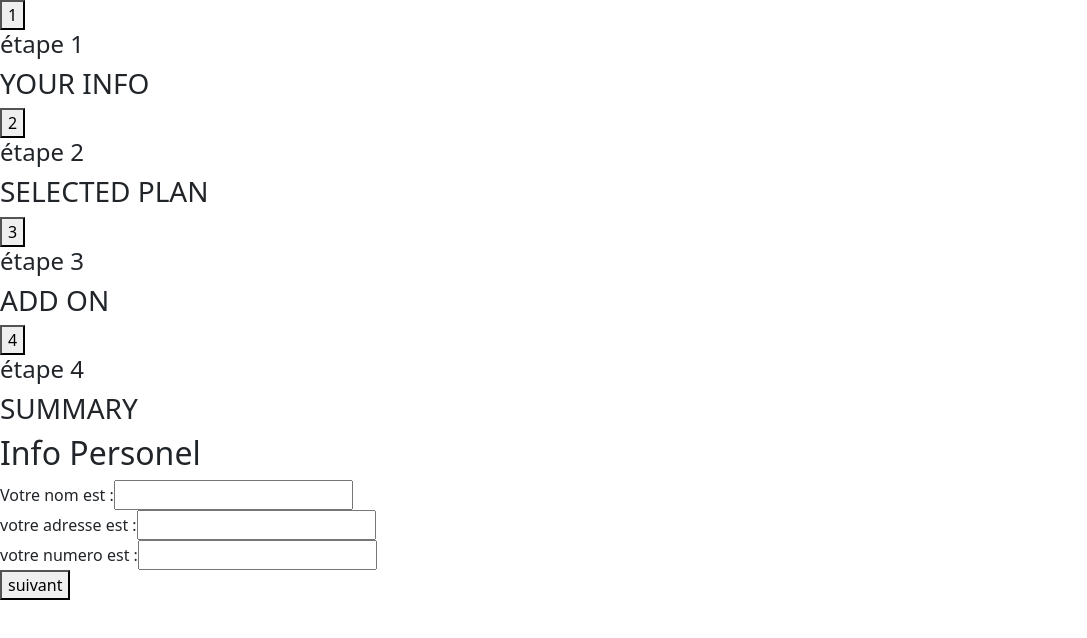
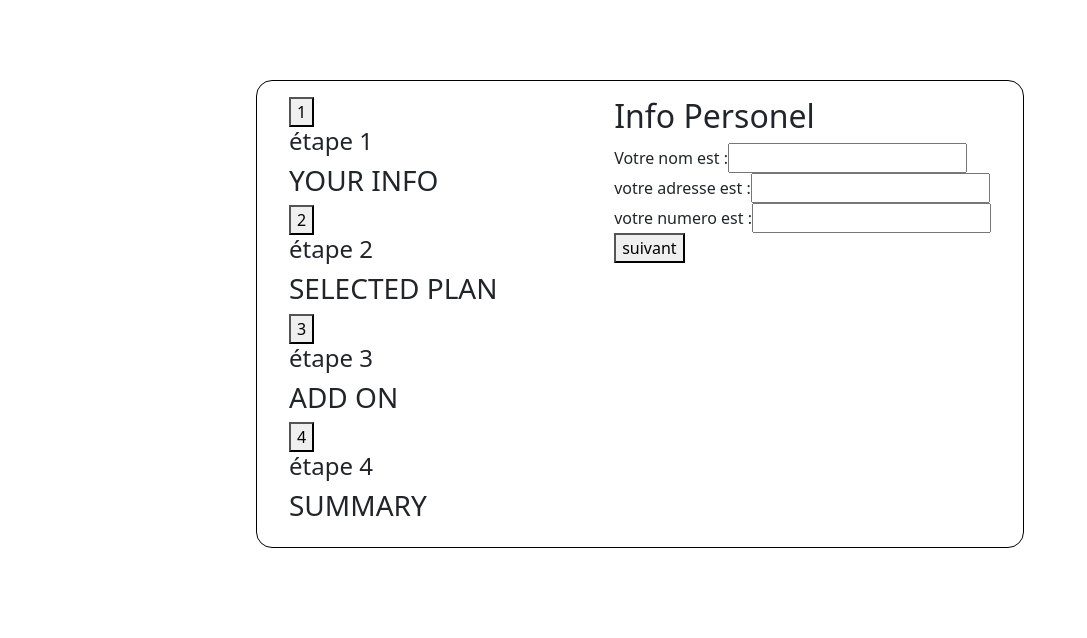
Before and after one commit to kottor96/projectState, a React (Vite) app: page / in a window 1280 px wide. Shown: the top 638 px of the page, without its empty margins (0-1087 px from the left). Built offline with nearby package versions, Linux system fonts and the light colour scheme; the HTML template or start-up script is replaced by a standard one.

Commit message:
j'ai commencer le style

```diff
--- a/src/components/Card.jsx
+++ b/src/components/Card.jsx
@@ -1,11 +1,11 @@
-import Formulaire from "./Formulaire";
+import Formulaire from "./formulaire/Formulaire";
 import Etape from "./etape/Etape";
 
 export default function Card(props) {
 
   return (
     <>
-        <section>
+        <section id="cardFormulaire">
             <div id="carte">
                 <div id="option">
                     <Etape/>
--- a/src/index.css
+++ b/src/index.css
@@ -1,3 +1,14 @@
+#cardFormulaire {
+  padding: 5rem 20vw;
+}
 
+#carte {
+  justify-content: space-between;
+  background-color: white;
+  border-radius: 1rem;
+  padding: 1rem 2rem;
+  display: flex;
+  border: 1px solid black;
+}
 
 /*# sourceMappingURL=index.css.map */
--- a/src/sass/main.sass
+++ b/src/sass/main.sass
@@ -1 +1,2 @@
 @use './partials/_variable'
+@use './partials/_card'
--- /dev/null
+++ b/src/sass/partials/_base.sass
@@ -0,0 +1,4 @@
+@use './_variable' as *
+
+body
+    background-color: $Magnolia
--- /dev/null
+++ b/src/sass/partials/_card.sass
@@ -0,0 +1,10 @@
+@use './_variable' as *
+#cardFormulaire
+    padding: 5rem 20vw
+#carte
+    justify-content: space-between
+    background-color: $whiteBis
+    border-radius: 1rem
+    padding: 1rem 2rem
+    display: flex
+    border: 1px solid black
--- a/src/sass/partials/_variable.sass
+++ b/src/sass/partials/_variable.sass
@@ -7,4 +7,5 @@ $Cool_gray: hsl(231, 11%, 63%)
 $Light_gray: hsl(229, 24%, 87%)
 $Magnolia: hsl(217, 100%, 97%)
 $Alabaster: hsl(231, 100%, 99%)
-$White: hsl(0, 0%, 100%)
+$white: hsl(0, 0%, 100%)
+$whiteBis: white
```
Also changed, not shown: src/components/formulaire/Add-on.jsx (renamed from src/components/Add-on.jsx), src/components/formulaire/Btn.jsx (renamed from src/components/Btn.jsx), src/components/formulaire/Entrer.jsx (renamed from src/components/Entrer.jsx), src/components/formulaire/Formulaire.jsx (renamed from src/components/Formulaire.jsx), src/components/formulaire/Plan.jsx (renamed from src/components/Plan.jsx), 1 other file (tests, documents, lock files or other folders).
